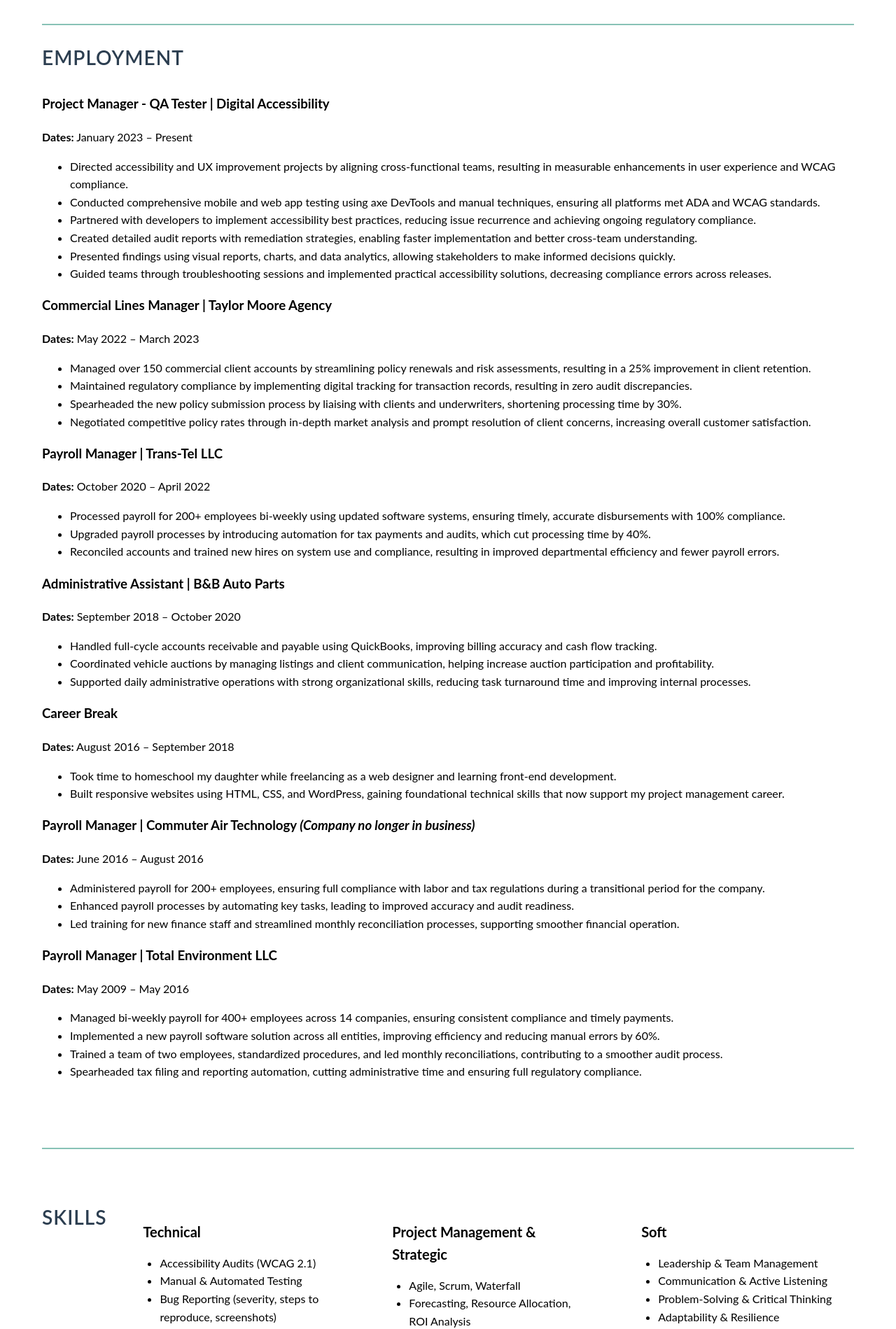
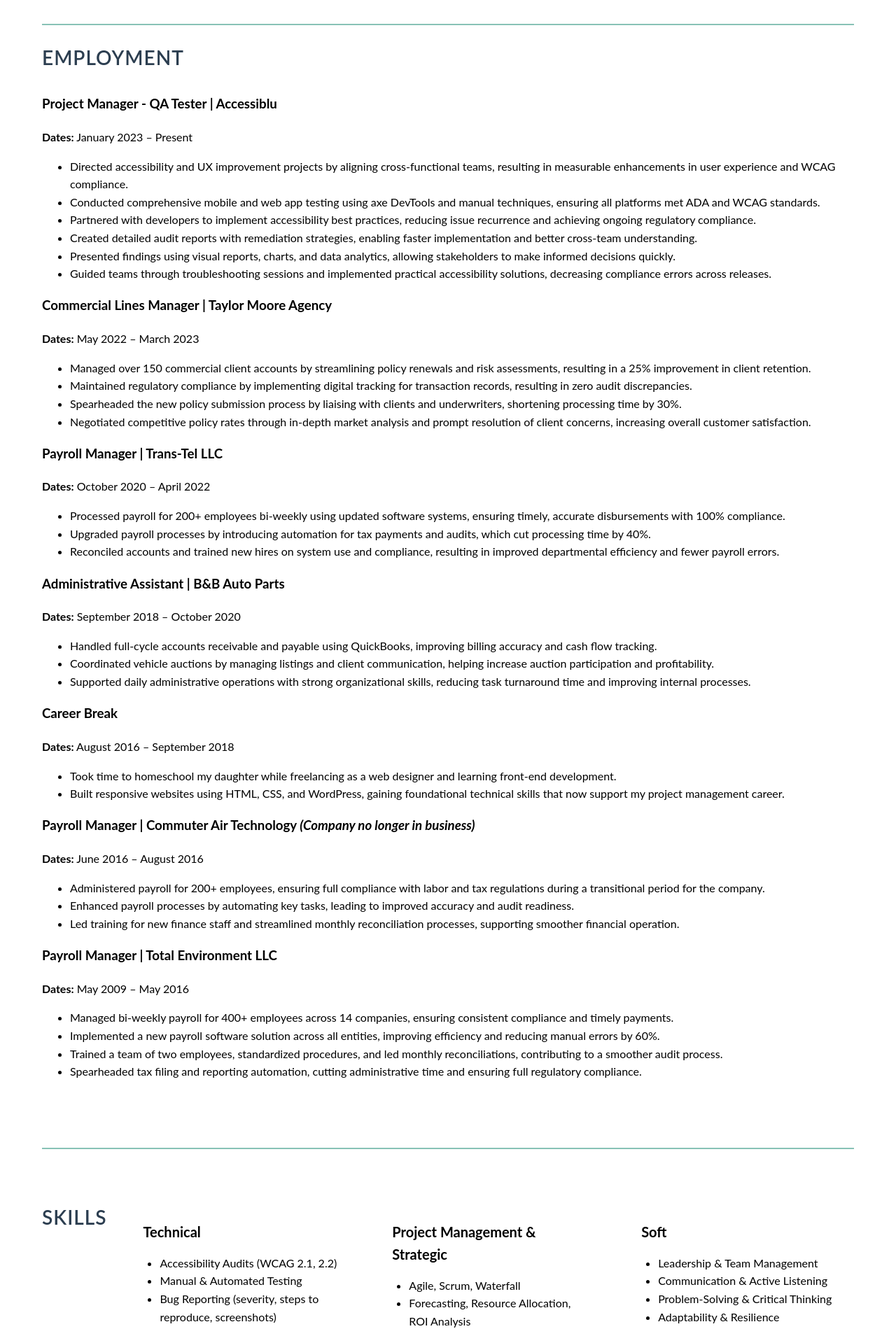
Before and after one commit to ShannonNixProject/ManagerPortfolio, a plain HTML site: page index.html in a window 1280 px wide. Shown: the part 3320-5219 px from the top of the page at 70% size. Drawn offline with Linux system fonts and the light colour scheme.

Commit message:
Add files via upload

```diff
--- a/index.html
+++ b/index.html
@@ -166,7 +166,7 @@
         <h2>Employment</h2>
 
                <article>
-            <h3>Project Manager - QA Tester | Digital Accessibility</h3>
+            <h3>Project Manager - QA Tester | Accessiblu</h3>
             <p><strong>Dates:</strong> January 2023 – Present</p>
           <ul>
   <li>Directed accessibility and UX improvement projects by aligning cross-functional teams, resulting in measurable enhancements in user experience and WCAG compliance.</li>
@@ -255,7 +255,7 @@
             <h3>Technical</h3>
             <article>
                 <ul>
-                   <li>Accessibility Audits (WCAG 2.1)</li>
+                   <li>Accessibility Audits (WCAG 2.1, 2.2)</li>
 <li>Manual & Automated Testing</li>
 <li>Bug Reporting (severity, steps to reproduce, screenshots)</li>
 <li>User Acceptance Testing (UAT), Regression Testing</li>
@@ -315,8 +315,7 @@
     <ul>
       <li>Department of Homeland Security Section 508 Trusted Tester</li>
         <li class="underline">
-
-          <a href="https://coursera.org/share/6011e0414377eea0a96df6c5800a4d73">Project Management Certification</a>
+           <a href="https://coursera.org/share/6011e0414377eea0a96df6c5800a4d73">Project Management Certification</a>
         </li>
         <li>PMI: Fundamentals of Agile Project Management</li>
         <li>PMI: Talking to AI: Prompt Engineering</li>
```
